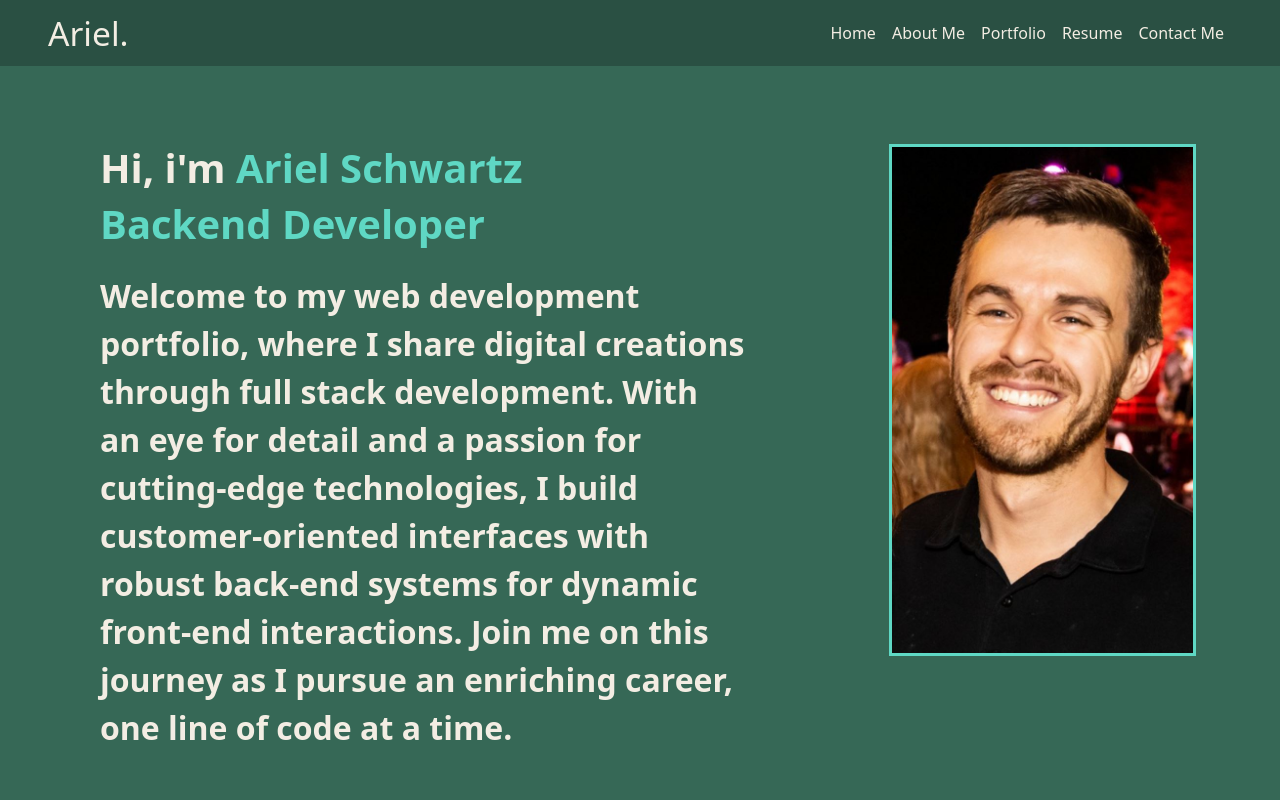
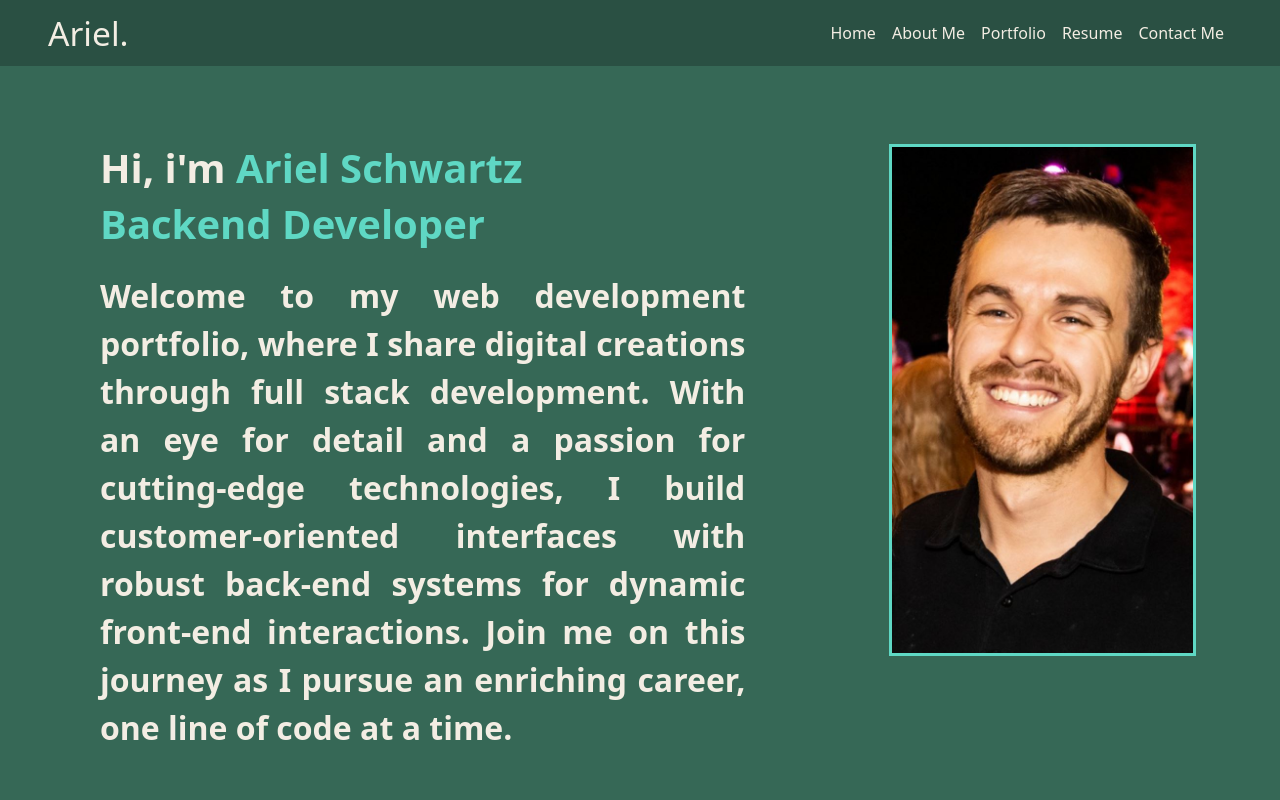
Before and after one commit to arishorts/arishorts-portfolio, a React (Create React App) app: page / in a window 1280 px wide. Shown: the top 800 px of the page. Built offline with nearby package versions, Linux system fonts and the light colour scheme.

Commit message:
Justified text.

```diff
--- a/src/App.css
+++ b/src/App.css
@@ -111,6 +111,11 @@ a:hover,
 #medium,
 #message {
   color: var(--color-ivory-white);
+}
+.home-content,
+.aboutme-content {
+  text-align: justify;
+  text-justify: inter-word;
 }
 
 .home-header {
```
